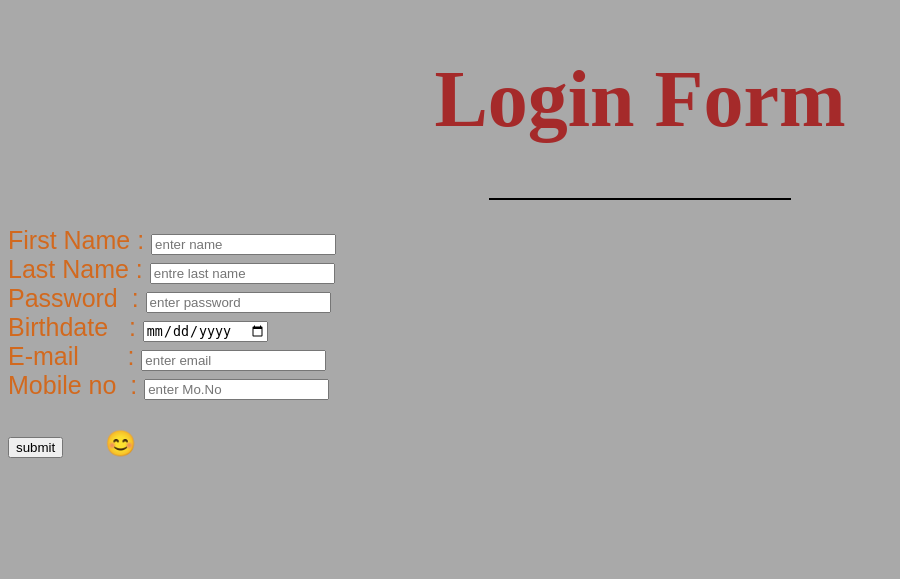
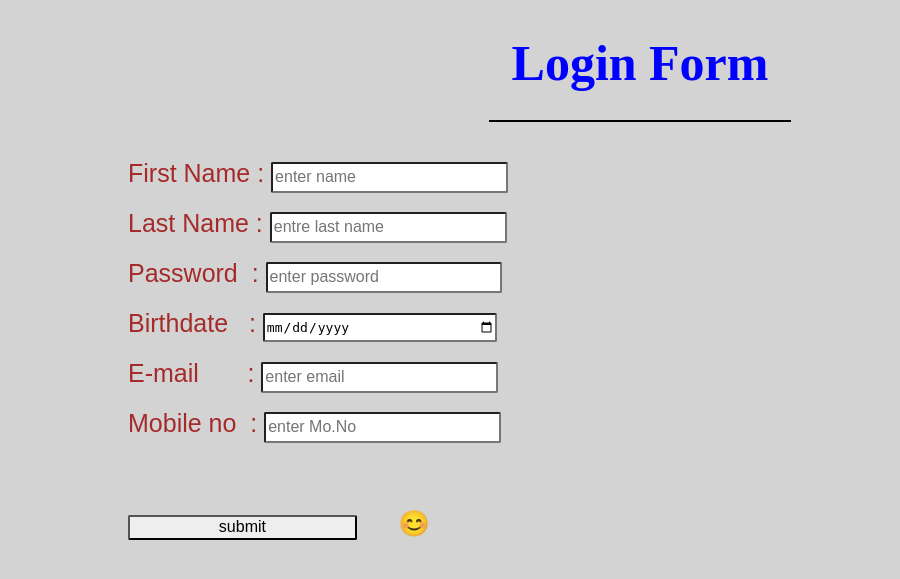
Before and after one commit to Jignapatel01/http-github.com-jignapatel01-phpmwf_1pm, a PHP site: the page made by module 1/html/html/html/nonpaired tag/form/loginform.html in a window 1280 px wide. Shown: the top 579 px of the page, without its empty margins (0-900 px from the left). Run offline with PHP 8.4, Linux system fonts and the light colour scheme.

Commit message:
Update login.css

```diff
--- a/module 1/html/html/html/nonpaired tag/form/login.css
+++ b/module 1/html/html/html/nonpaired tag/form/login.css
@@ -1,21 +1,28 @@
 body{
-    background-color: darkgrey;
+    background-color: lightgrey;
 }
 h1{
     text-align: center;
-     color: brown;
-     font-size: 80px;
+    color:blue;
+    font-size: 50px;
 }
+hr{
+    margin-top: -5px;
+    border-width: 1.5px;
+}
+
 form{
- color:chocolate;
+color:brown;
  font-size: 25px;
  font-family: Arial, Helvetica, sans-serif;
  font-style: normal;
+ margin-inline-start: 120px;
+ /* left: 50px; */
+ line-height: 50px;
 }
-button{
-    align: center;
-    background-color:mediumblue;
-    color: white;
-    font-size: 15px;
-    width: 100px;
-}
+input{
+    border-radius: 2px;
+    width: 20%;
+    height: 25px;
+    font-size: medium;
+    }
```
